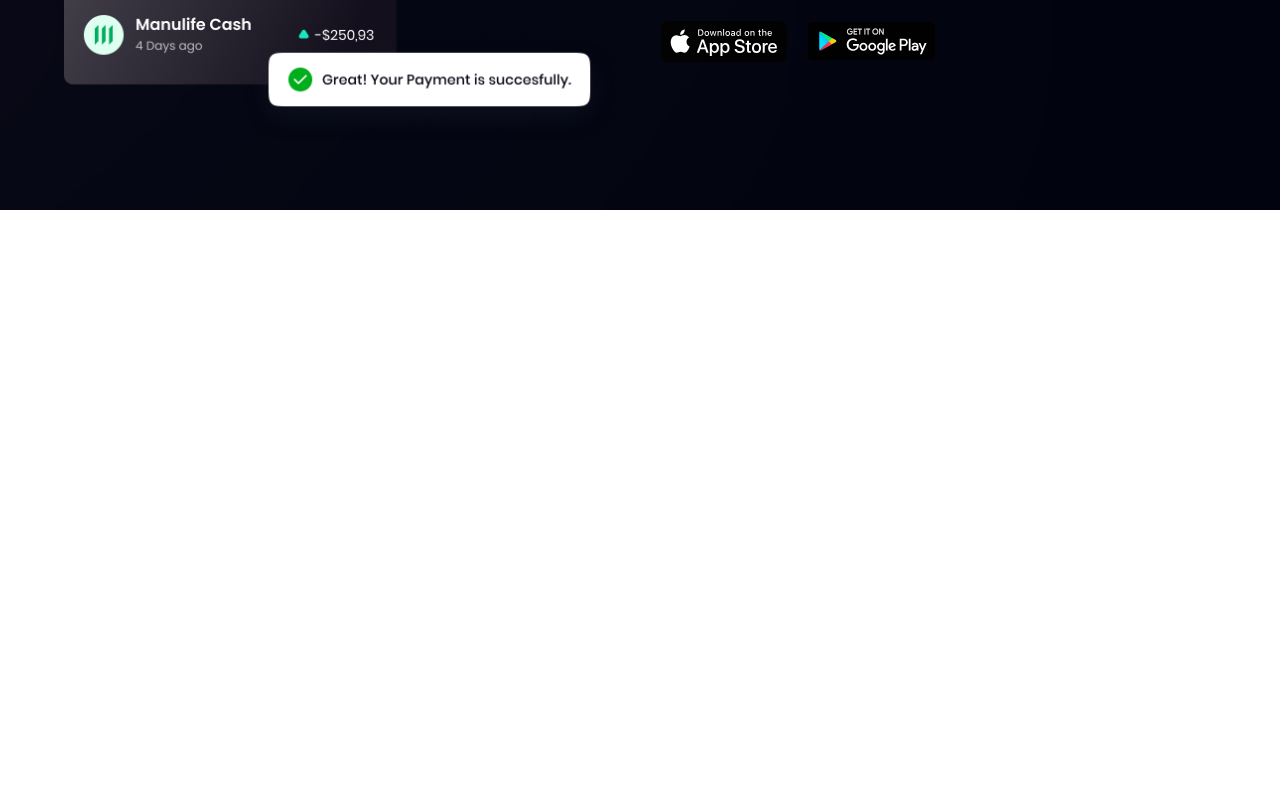
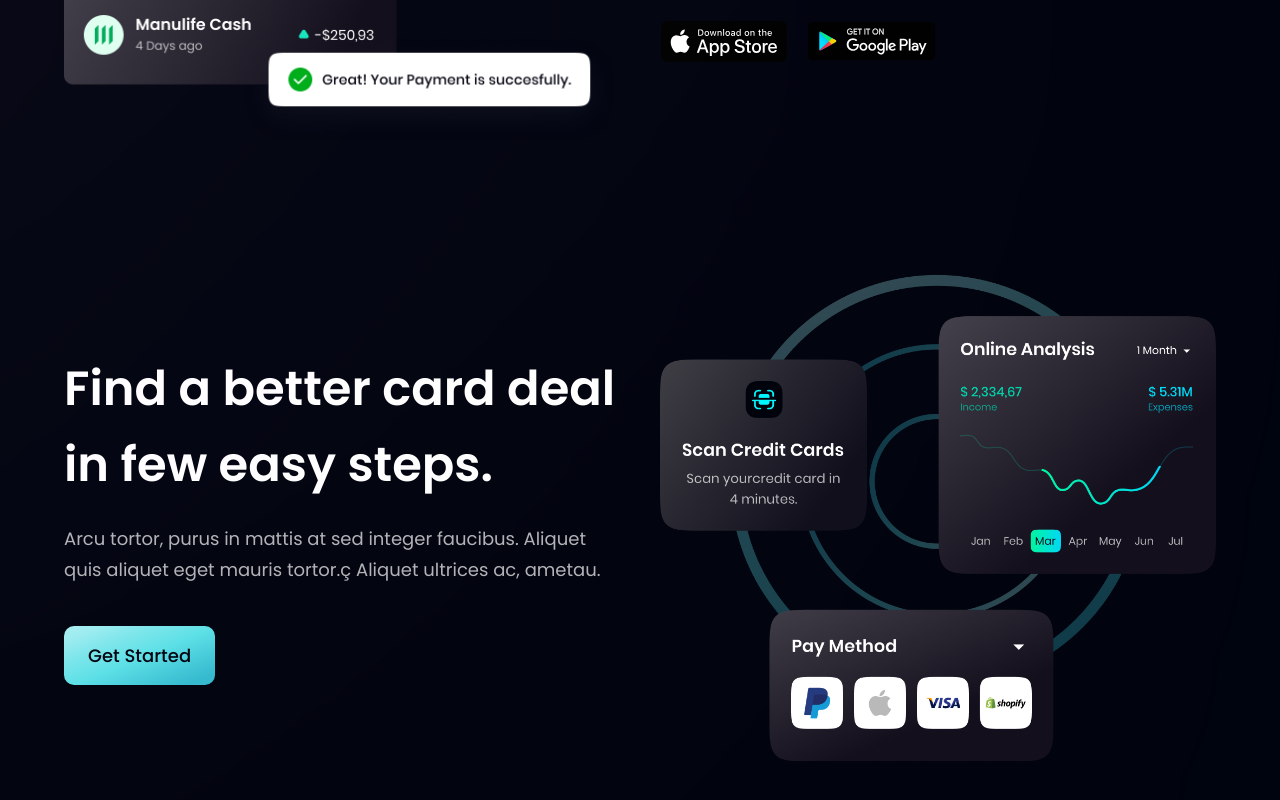
Before and after one commit to dimusiq/vite-react-project, a React (Vite) app: page / in a window 1280 px wide. Shown: the part 1979-2779 px from the top of the page. Before the commit the page ends 2189 px from the top, so only its background shows below. Built offline with nearby package versions, Linux system fonts and the light colour scheme.

Commit message:
added CardDeal Component

```diff
--- a/src/components/CardDeal.jsx
+++ b/src/components/CardDeal.jsx
@@ -1,11 +1,26 @@
-import React from 'react'
+import { card } from '../assets';
+import styles, { layout } from '../styles';
+import Button from './Button';
 
-function CardDeal() {
-  return (
-    <div>
+const CardDeal = () => {
+	return (
+		<section className={layout.section}>
+			<div className={layout.sectionInfo}>
+				<h2 className={styles.heading2}>
+					Find a better card deal <br className='sm:block hidden' /> in few easy
+					steps.
+				</h2>
+				<p className={`${styles.paragraph} m-w-[470px] mt-5`}>
+					Arcu tortor, purus in mattis at sed integer faucibus. Aliquet quis
+					aliquet eget mauris tortor.ç Aliquet ultrices ac, ametau.
+				</p>
+				<Button styles='mt-10' />
+			</div>
+			<div className={layout.sectionImg}>
+				<img src={card} alt='card' className='w-[100%] h-[100%]' />
+			</div>
+		</section>
+	);
+};
 
-    </div>
-  )
-}
-
-export default CardDeal
+export default CardDeal;
```
